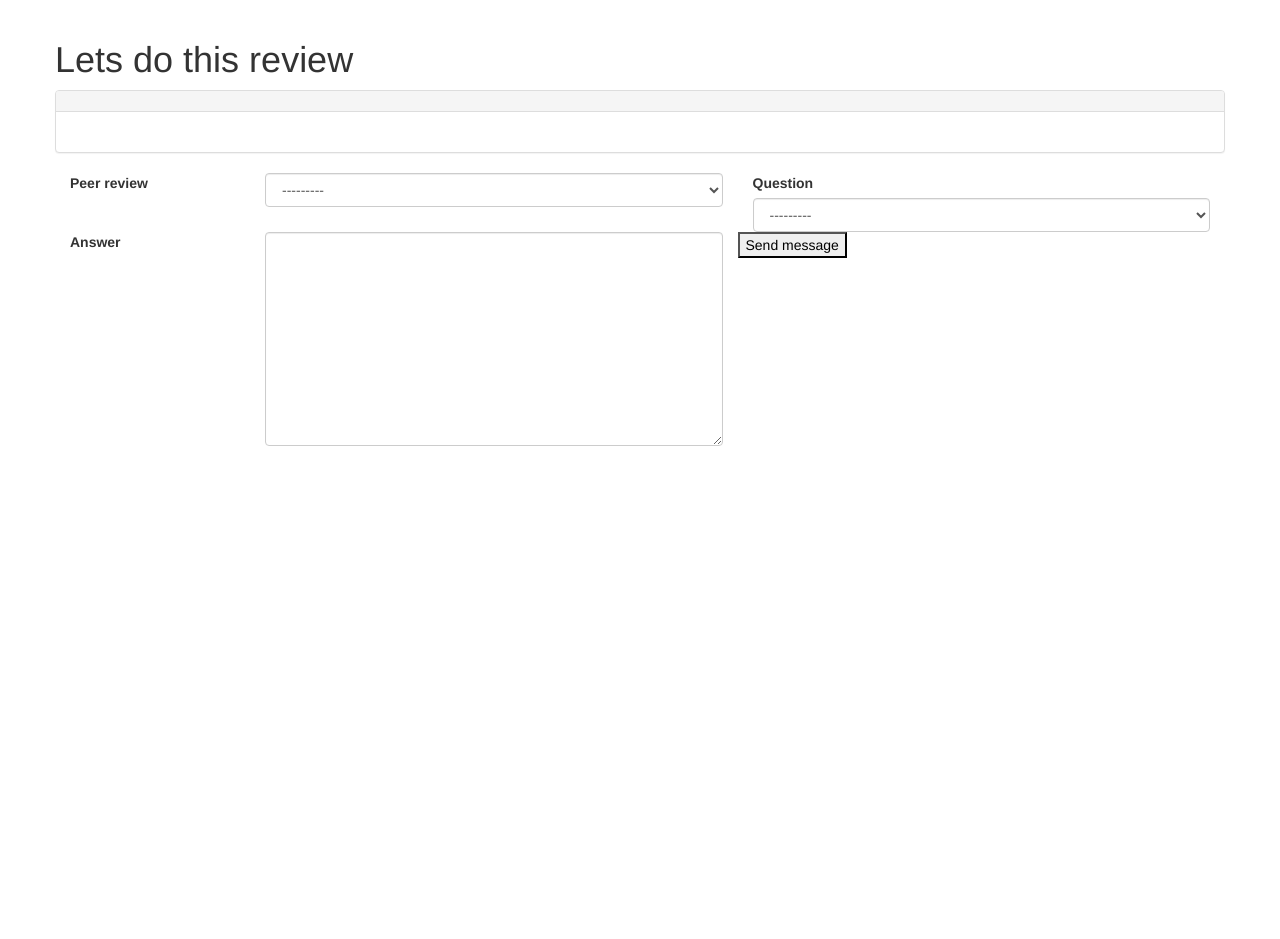
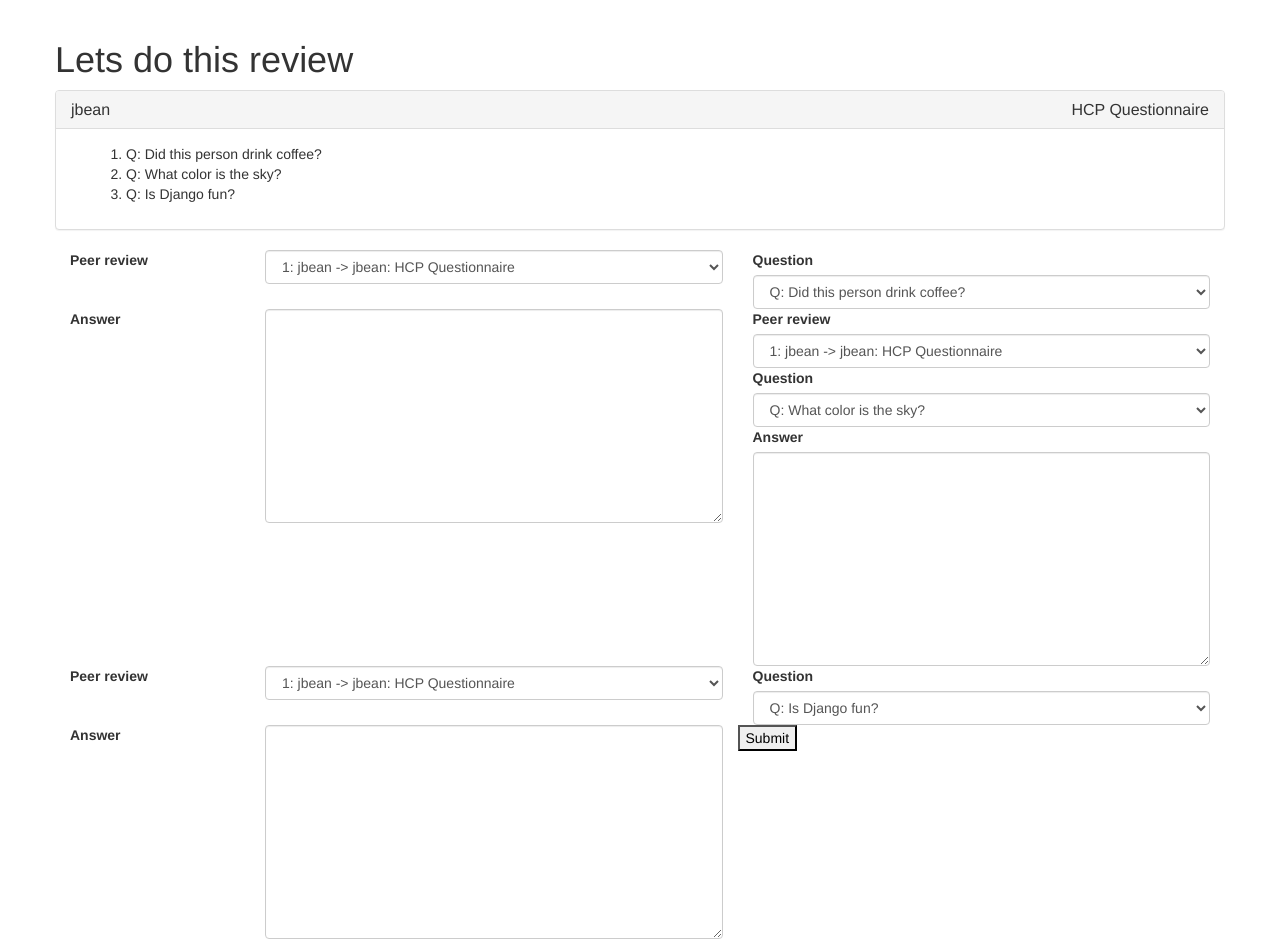
Before and after one commit to jeffbean/reviewz, a Django app: page /do_review/1/ in a window 1280 px wide. Shown: the part 52-991 px from the top of the page. Before the commit the page ends 498 px from the top, so only its background shows below. Run offline with Django 3.2, Linux system fonts and the light colour scheme; a user stored in the database is signed in; data comes from the database, SQL or seed files in the repository; both versions use the stored data as it was before the commit; parts of the project's set-up code (start-up, migrations or seed data) failed here and were passed over; some libraries are stand-ins or nearby versions.

Commit message:
deleting DB file and fixing some models and views for what we want.

```diff
--- a/reviewz/apps/peerreview/forms.py
+++ b/reviewz/apps/peerreview/forms.py
@@ -1,10 +1,14 @@
 from django import forms
-from reviewz.apps.peerreview.models import ReviewAnswer
+from reviewz.apps.peerreview.models import ReviewAnswer, PeerReview, ReviewQuestion
 
 __author__ = 'Jeffrey'
 
 
 class ReviewQuestionAnswerForm(forms.ModelForm):
+    def __init__(self, review, question, *args, **kwargs):
+        super(ReviewQuestionAnswerForm, self).__init__(*args, **kwargs)
+        self.fields['peer_review'] = forms.ModelChoiceField(queryset=PeerReview.objects.all(), initial=review)
+        self.fields['question'] = forms.ModelChoiceField(queryset=ReviewQuestion.objects.all(), initial=question)
 
     class Meta:
         model = ReviewAnswer
--- a/reviewz/apps/peerreview/models.py
+++ b/reviewz/apps/peerreview/models.py
@@ -20,7 +20,7 @@ class ReviewQuestion(models.Model):
     description = models.TextField(null=True, blank=True)
 
     def __unicode__(self):
-        return self.question
+        return 'Q: {0}'.format(self.question)
 
 
 class PeerReview(models.Model):
@@ -32,7 +32,7 @@ class PeerReview(models.Model):
     date_required = models.DateTimeField(null=True, blank=True)
 
     def __unicode__(self):
-        return '{0} -> {1}: {2}'.format(self.from_user, self.to_user, self.questionnaire)
+        return '{id}: {0} -> {1}: {2}'.format(self.from_user, self.to_user, self.questionnaire, id=self.id)
 
     class Meta:
         unique_together = ("questionnaire", "to_user", "from_user")
@@ -44,7 +44,7 @@ class ReviewAnswer(models.Model):
     answer = models.TextField(null=True, blank=True)
 
     def __unicode__(self):
-        return 'Review {0}, Q: {1} A: {2}'.format(self.peer_review.to_user, self.question, self.answer)
+        return 'A: {0}'.format(self.answer)
 
     class Meta:
         unique_together = ('peer_review', 'question')
--- a/reviewz/apps/peerreview/templates/do_review.html
+++ b/reviewz/apps/peerreview/templates/do_review.html
@@ -5,11 +5,12 @@
     <div class="panel panel-default container">
         <div class="panel-heading row">
             <h2 class="panel-title pull-left">{% with  review.to_user.get_full_name as name %}{% if name %}{{ name }}{% else %}{{ review.to_user }}{% endif %}{% endwith %}</h2>
+
             <h3 class="panel-title pull-right text-right">{{ review.questionnaire }}</h3>
         </div>
         <div class="panel-body">
             <ol class="">
-                {% for question in review.questionnaire.reviewquestion_set.all %}
+                {% for question in questions %}
                     <li>{{ question }}</li>
                     {% if question.description %}
                         <ul>
@@ -20,8 +21,12 @@
             </ol>
         </div>
     </div>
-    <form action="" method="post">{% csrf_token %}
+
+    <form action="{% url "do_review" review.id %}" method="post" >{% csrf_token %}
+        {% for form in forms %}
         {{ form|bootstrap }}
-        <input type="submit" value="Send message"/>
+        {% endfor %}
+        <input type="submit" value="Submit"/>
     </form>
+
 {% endblock %}
--- a/reviewz/apps/peerreview/urls.py
+++ b/reviewz/apps/peerreview/urls.py
@@ -1,6 +1,6 @@
 from django.contrib import admin
 from django.contrib.auth.decorators import login_required
-from reviewz.apps.peerreview.views import PeerReviewHome, MyPeerReviews, DoReviewView
+from reviewz.apps.peerreview.views import PeerReviewHome, MyPeerReviews, DoReviewView, PeerReviewView
 
 admin.autodiscover()
 from django.conf.urls import patterns, url
@@ -8,6 +8,8 @@ from django.conf.urls import patterns, url
 urlpatterns = patterns(
     '',
     url(r'^$', PeerReviewHome.as_view(), name='home'),
+    url(r'^review/(?P<pk>\d+)/$', login_required(PeerReviewView.as_view()), name='review'),
     url(r'^myreviews/$', login_required(MyPeerReviews.as_view()), name='my_reviews'),
-    url(r'^do_review/(?P<review_id>\d+)/$', login_required(DoReviewView.as_view()), name='do_review'),
+    url(r'^do_review/(?P<pk>\d+)/$', login_required(DoReviewView.as_view()), name='do_review'),
+    #url(r'^do_review/(?P<pk>\d+)/submit/$', login_required(ReviewSubmitView.as_view()), name='submit_review'),
 )
--- a/reviewz/apps/peerreview/views.py
+++ b/reviewz/apps/peerreview/views.py
@@ -1,7 +1,11 @@
 # Create your views here.
-from django.views.generic import TemplateView, ListView, CreateView, UpdateView
+from django.core.urlresolvers import reverse
+from django.db.transaction import commit_on_success
+from django.http.response import HttpResponseRedirect, HttpResponseForbidden, Http404
+from django.views.generic import TemplateView, ListView, CreateView
+from django.views.generic.detail import SingleObjectMixin, DetailView
 from reviewz.apps.peerreview.forms import ReviewQuestionAnswerForm
-from reviewz.apps.peerreview.models import PeerReview, ReviewAnswer
+from reviewz.apps.peerreview.models import PeerReview, ReviewAnswer, ReviewQuestion
 
 
 class PeerReviewHome(TemplateView):
@@ -21,11 +25,59 @@ class MyPeerReviews(ListView):
         return self.model.objects.filter(from_user=self.request.user)
 
 
-class DoReviewView( CreateView):
-    form_class = ReviewQuestionAnswerForm
-    template_name = 'do_review.html'
-    success_url = '/myreviews/'
+class PeerReviewView(DetailView):
+    template_name = 'review.html'
+    model = PeerReview
     context_object_name = 'review'
 
+    def get_context_data(self, **kwargs):
+        context = super(PeerReviewView, self).get_context_data(**kwargs)
+        questions = self.get_object().questionnaire.reviewquestion_set.filter(questionnaire=self.get_object().questionnaire)
+        context['questions'] = questions
+        return context
+
+
+class DoReviewView(DetailView):
+    template_name = 'do_review.html'
+
     def get_object(self, queryset=None):
-        return ReviewAnswer.objects.get(question=self.kwargs.get('review_id'))
+        return PeerReview.objects.get(id=self.kwargs['pk'])
+
+    def get_context_data(self, **kwargs):
+        forms = []
+        context = super(DoReviewView, self).get_context_data(**kwargs)
+        peer_review = self.get_object()
+        context['review'] = peer_review
+        questions = peer_review.questionnaire.reviewquestion_set.all()
+        context['questions'] = questions
+        for question in questions:
+            forms.append(ReviewQuestionAnswerForm(peer_review, question))
+        context['forms'] = forms
+        return context
+
+    @commit_on_success()
+    def post(self, request, *args, **kwargs):
+        """
+        <QueryDict: {u'answer': [u'Rain', u'blue', u'both answers'], u'question': [u'1', u'2', u'4'], u'peer_review': [u'1', u'1', u'1']}>
+        """
+        print request.POST
+        if not request.user.is_authenticated():
+            return HttpResponseForbidden()
+
+        post_dict = dict(request.POST)
+
+        for index in range(0, len((post_dict.get('question')))):
+            try:
+                peer_review = PeerReview.objects.get(id=post_dict['peer_review'][index])
+            except PeerReview.DoesNotExist:
+                raise Http404
+            try:
+                review_question = ReviewQuestion.objects.get(id=post_dict['question'][index])
+            except ReviewQuestion.DoesNotExist:
+                raise Http404
+
+            (review_answer, created) = ReviewAnswer.objects.get_or_create(peer_review=peer_review, question=review_question)
+            review_answer.answer = post_dict['answer'][index]
+            review_answer.save()
+            print review_answer
+        return HttpResponseRedirect(reverse('review', kwargs={'pk': self.get_object().pk}))
```
Also changed, not shown: reviewz/apps/peerreview/templates/review.html (added, +16 -0 lines), reviewz/reviewz.db (deleted), 1 other file.
